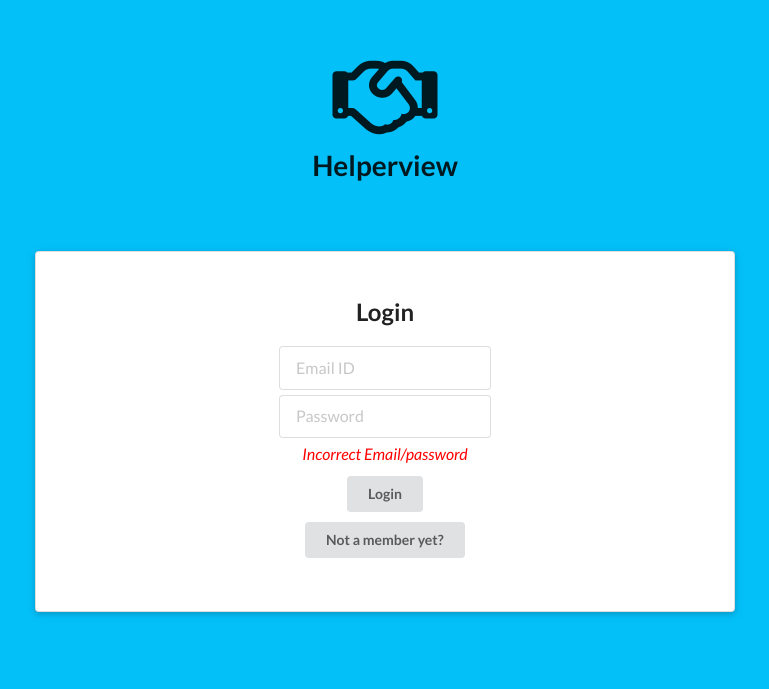
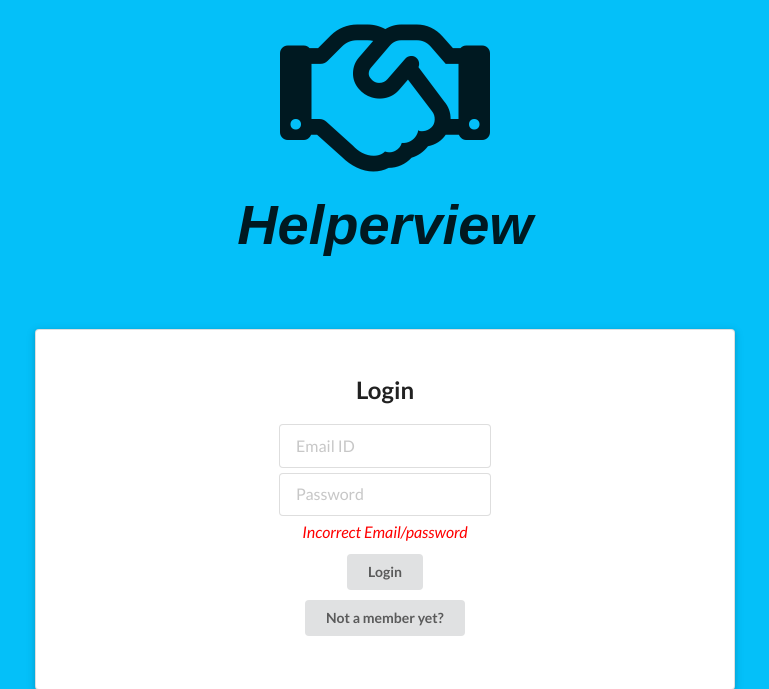
Before and after one commit to achintya219/MAUBTech, a Flask app: page / in a window 1280 px wide. Shown: the top 689 px of the page, without its empty margins (255-1024 px from the left). Run offline with Flask 2, Linux system fonts and the light colour scheme.

Commit message:
formated mainpage

```diff
--- a/my_app/templates/mainpage.html
+++ b/my_app/templates/mainpage.html
@@ -11,7 +11,7 @@
 </head>
 <body style="background-color:#04C0F9">
   <div id="container">
-    <h1 id="main-header"><h1 class="ui center aligned icon header"><i class="handshake outline icon"></i>Helperview</h1></h1>
+    <h1 style="font-size: 4em; margin-top: 0.25em; font-family: sans-serif; font-style: italic;" class="ui center aligned icon header"><i class="handshake outline icon" style="size: 3em;"></i>Helperview</h1>
     <br>
     <br>
     <div class="ui raised very padded text container segment">
```
Also changed, not shown: app.db.
